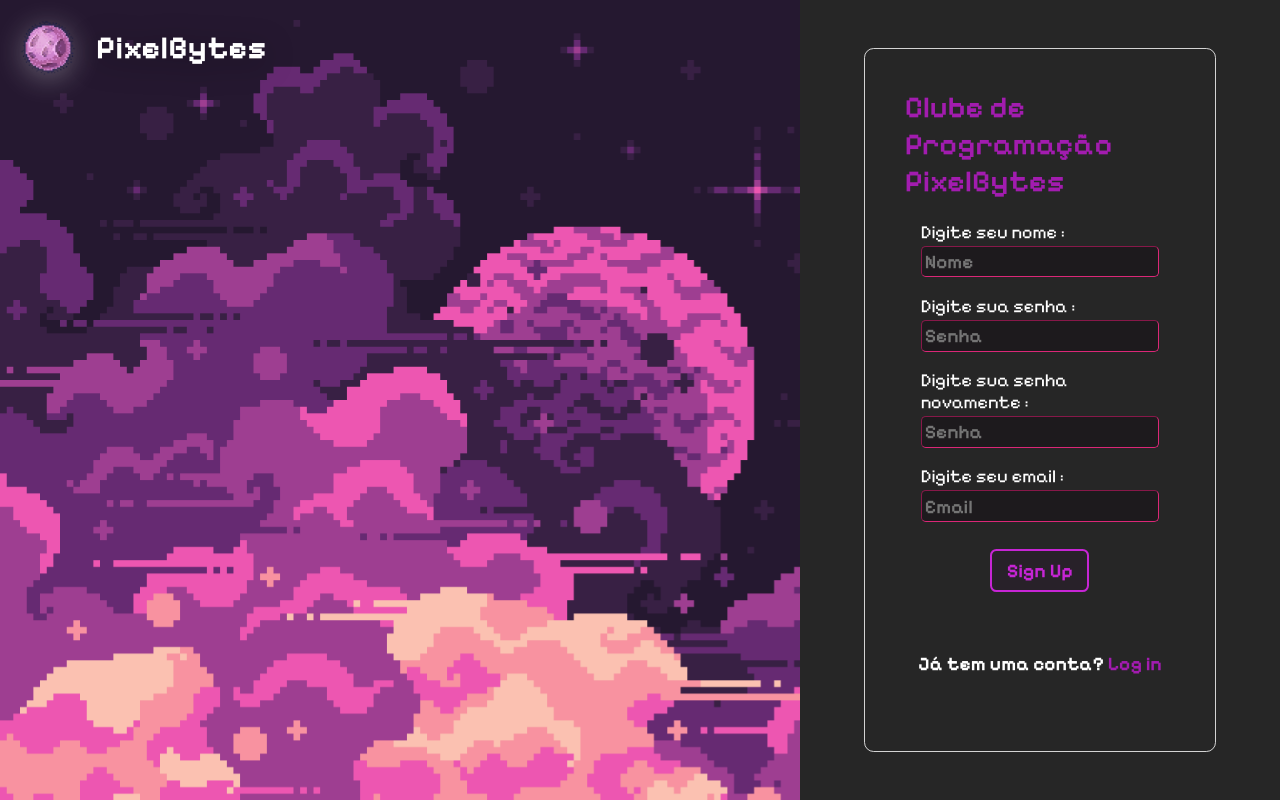
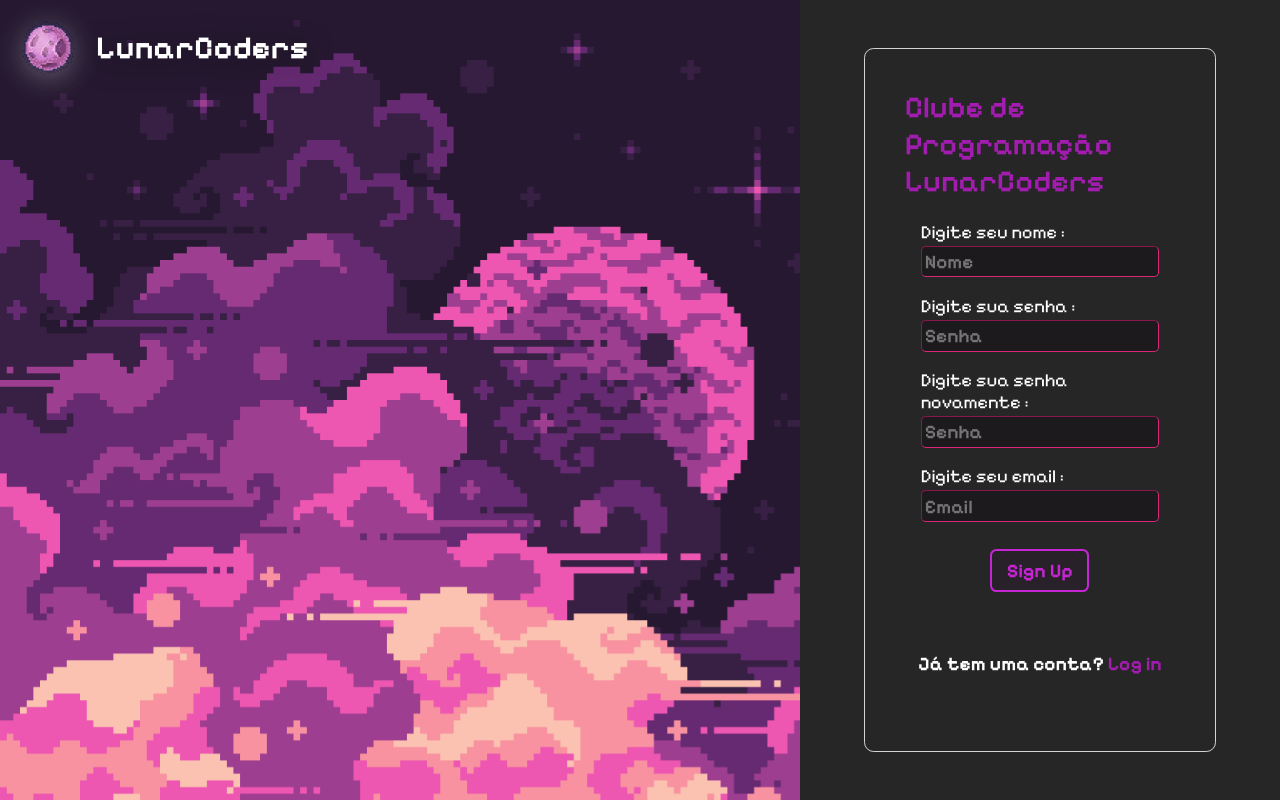
Before and after one commit to ogustavxs/LunarCoders-loginpage, a plain HTML site: page index.html in a window 1280 px wide. Drawn offline with Linux system fonts and the light colour scheme.

Commit message:
Nome do  site alterado

```diff
--- a/index.html
+++ b/index.html
@@ -3,7 +3,7 @@
 <head>
     <meta charset="UTF-8">
     <meta name="viewport" content="width=device-width, initial-scale=1.0">
-    <title>LunarBytes</title>
+    <title>LunarCoders</title>
     <link rel="preconnect" href="https://fonts.googleapis.com">
     <link href="https://fonts.googleapis.com/css2?family=Pixelify+Sans:wght@400..700&display=swap" rel="stylesheet">
     <link rel="preconnect" href="https://fonts.gstatic.com" crossorigin>
@@ -13,13 +13,13 @@
     <div class="area-background">
         <div class="header">
             <img src="images/logo.png" alt="Logo da pagina">
-            <h3>PixelBytes</h3>
+            <h3>LunarCoders</h3>
         </div>
     </div>
 
     <div class="area-login">
         <div class="container">
-            <h2>Clube de Programação PixelBytes</h2>
+            <h2>Clube de Programação LunarCoders</h2>
             <div class="formulario-de-login">
                 <label for="nome">Digite seu nome :</label>
                 <input type="text" id="nome" placeholder="Nome">
@@ -36,7 +36,7 @@
     </div>
     <div class="header-responsivo">
         <img src="images/logo.png" alt="Logo da pagina">
-        <h3>PixelBytes</h3>
+        <h3>LunarCoders</h3>
     </div>
 </body>
 </html>
```
